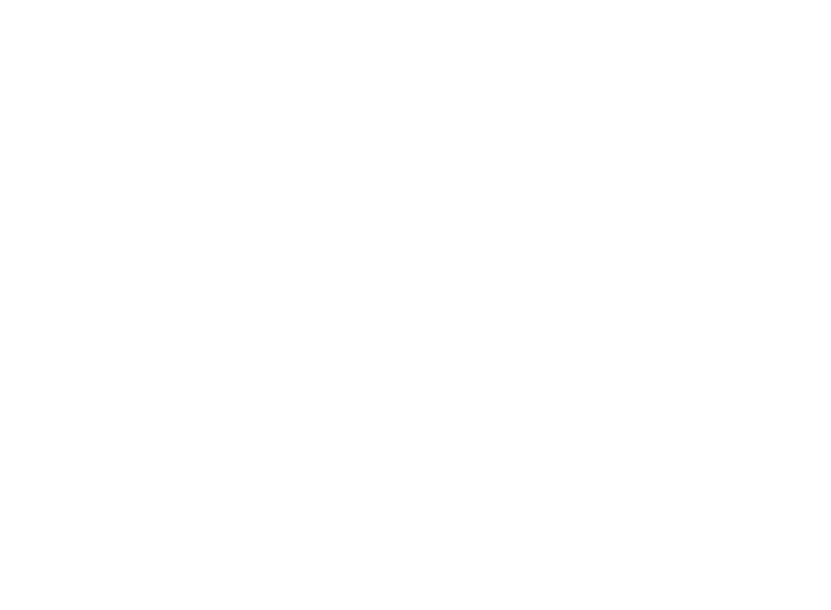
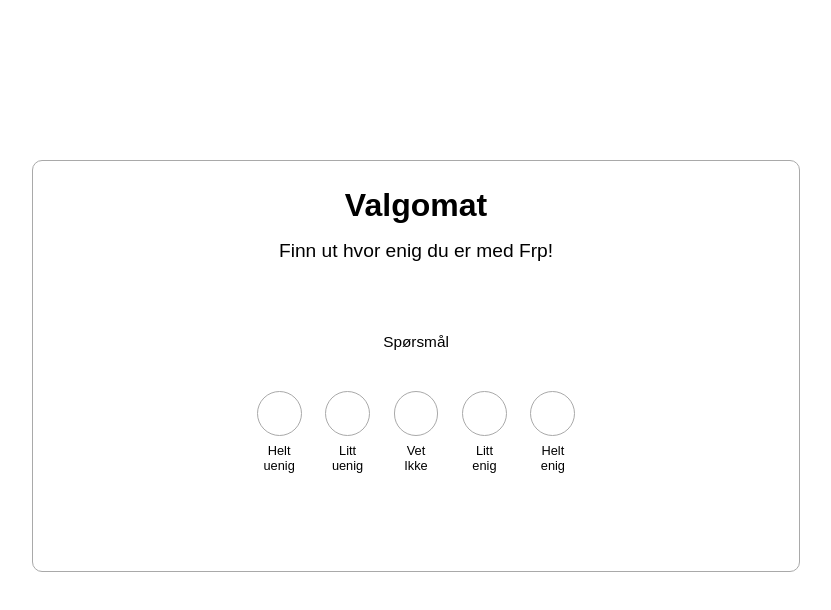
Before and after one commit to gitjalm/valgomat-nettside, a plain HTML site: page index.html in a window 1280 px wide. Shown: the whole page, without its empty margins (224-1055 px from the left). Drawn offline with Linux system fonts and the light colour scheme.

Commit message:
Endret index.html and style.css Laget skjelettet for valgomaten med knapper og tekstfelt for spørsmålene. Fikset plassering og styling av skjelettet i med css.

```diff
--- a/index.html
+++ b/index.html
@@ -4,9 +4,26 @@
         <meta charset="UTF-8">
         <meta name="viewport" content="width=device-width, initial-scale=1.0">
         <title>Valgomat</title>
+        <link rel="stylesheet" href="style.css">
     </head>
 
     <body>
-
+        <div id="root">
+            <div id="content">
+                <h1 id="title">Valgomat</h1>
+                <p id="description">Finn ut hvor enig du er med Frp!</p>
+                <div id="container">
+                    <div id="question"> Spørsmål </div>
+                    <div id="buttons">
+                        <button class="buttons" id="helt-uening"><p>Helt uenig</p></button>
+                        <button class="buttons" id="litt-uenig"><p>Litt uenig</p></button>
+                        <button class="buttons" id="vet-ikke"><p>Vet Ikke</p></button>
+                        <button class="buttons" id="litt-enig"><p>Litt enig</p></button>
+                        <button class="buttons" id="helt-enig"><p>Helt enig</p></button>
+                    </div>
+                </div>
+            </div>
+        </div>
+        <script src="script.js"></script>
     </body>
 </html>
--- a/style.css
+++ b/style.css
@@ -0,0 +1,53 @@
+* {
+    margin: 0;
+    padding: 0;
+    font-family: Arial, Helvetica, sans-serif;
+}
+
+#content {
+    padding: 2%;
+    margin: 20vh 20vw 20vh 20vw;
+    text-align: center;
+    border: 1px solid darkgrey;
+    border-radius: 10px;
+}
+
+#container {
+    margin: 10%;
+}
+
+#title {
+    font-size: 2.5vw;
+    margin-bottom: 2vh;
+}
+
+#description {
+    font-size: 1.5vw;
+    margin-bottom: 4vh;
+}
+
+#question {
+    font-size: 1.2vw;
+    margin-bottom: 4vh;
+}
+
+.buttons {
+    margin: 1vh 0.75vw;
+    padding: 1%;
+    width: 3.5vw;
+    height: 3.5vw;
+    border-radius: 25px;
+    border: 1px solid darkgrey;
+    background-color: transparent;
+    transition: background-color 0.3s;
+}
+
+.buttons:hover {
+    background-color: rgba(180, 180, 180, 0.544);
+    cursor: pointer;
+}
+
+.buttons > p {
+    margin-top: 3.5vw;
+    font-size: 1vw;
+}
```
